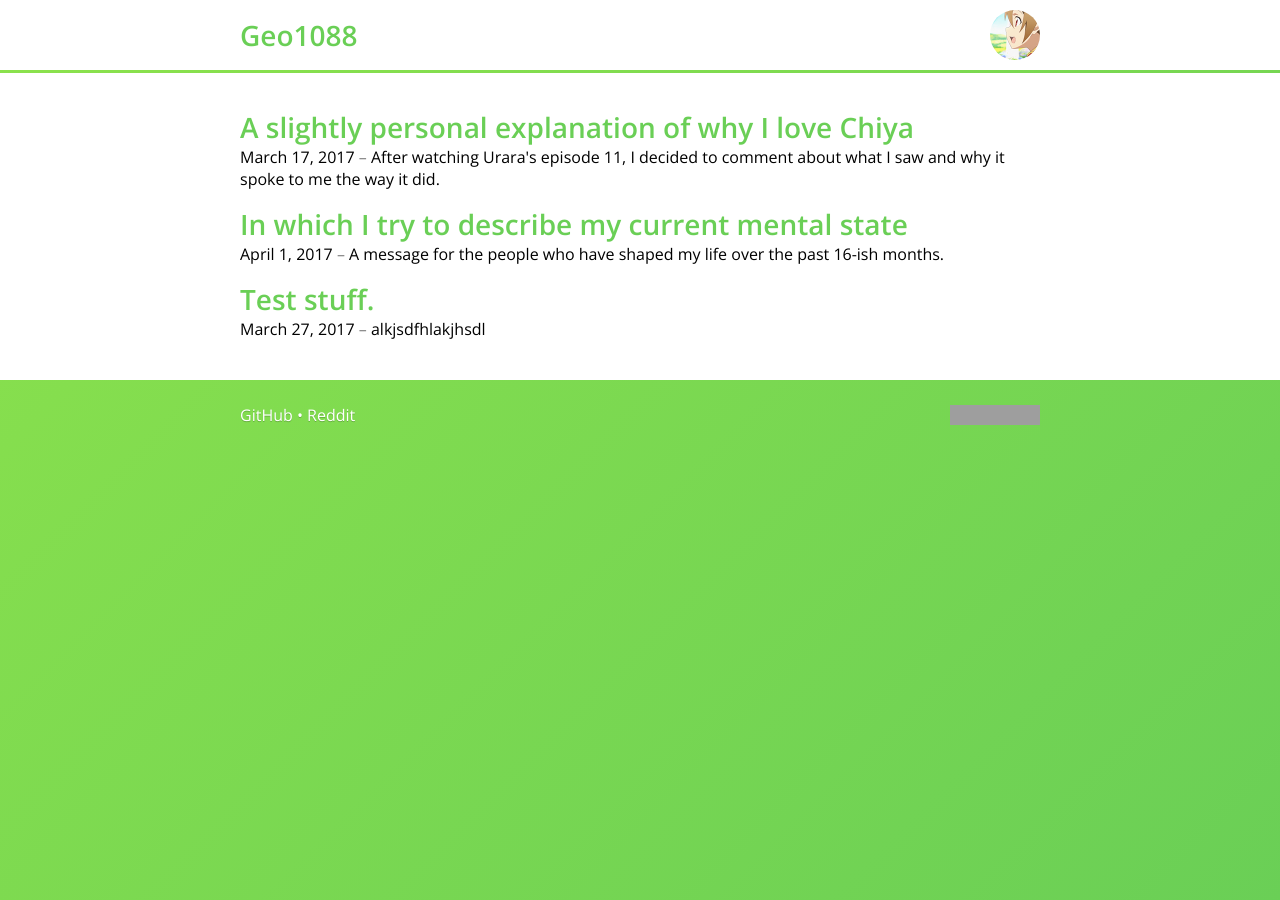
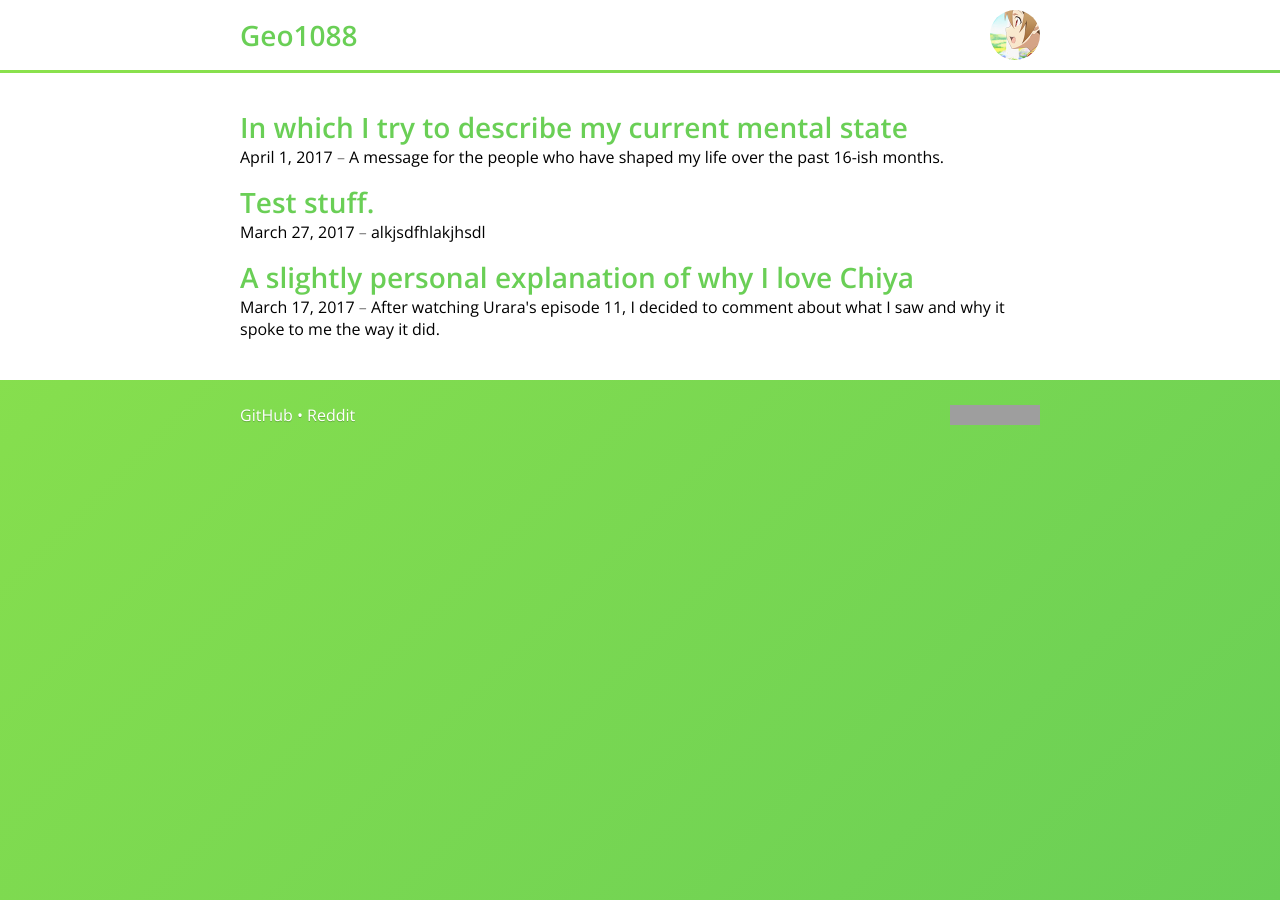
Before and after one commit to geo1088/geo1088.github.io, a Jekyll site: the page built from index.md, in a window 1280 px wide. Built offline with Jekyll 4.4.1, drawn with Linux system fonts in a browser that asks for light colours; grey boxes are pictures that could not be loaded.

Commit message:
Update listing.html

```diff
--- a/_includes/listing.html
+++ b/_includes/listing.html
@@ -1,5 +1,6 @@
 <ul class="posts flex-cards">
-    {% for post in site.pages %}{% if post.title %}
+    {% assign sorted = (site.pages | sort: "date") | reverse %}
+    {% for post in sorted %}{% if post.title %}
         <li class="post">
             <h2><a href="{{ post.url }}">{{ post.title }}</a></h2>
             <p class="details">
```
